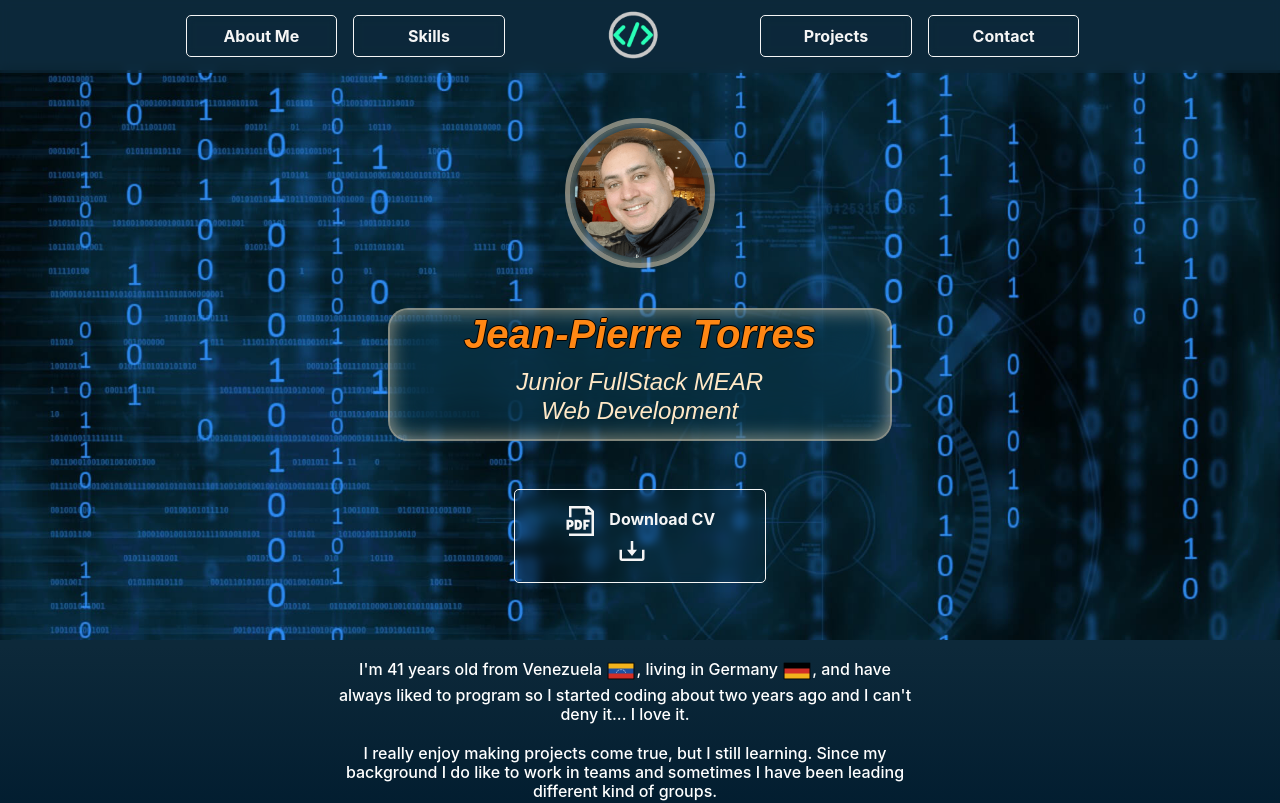
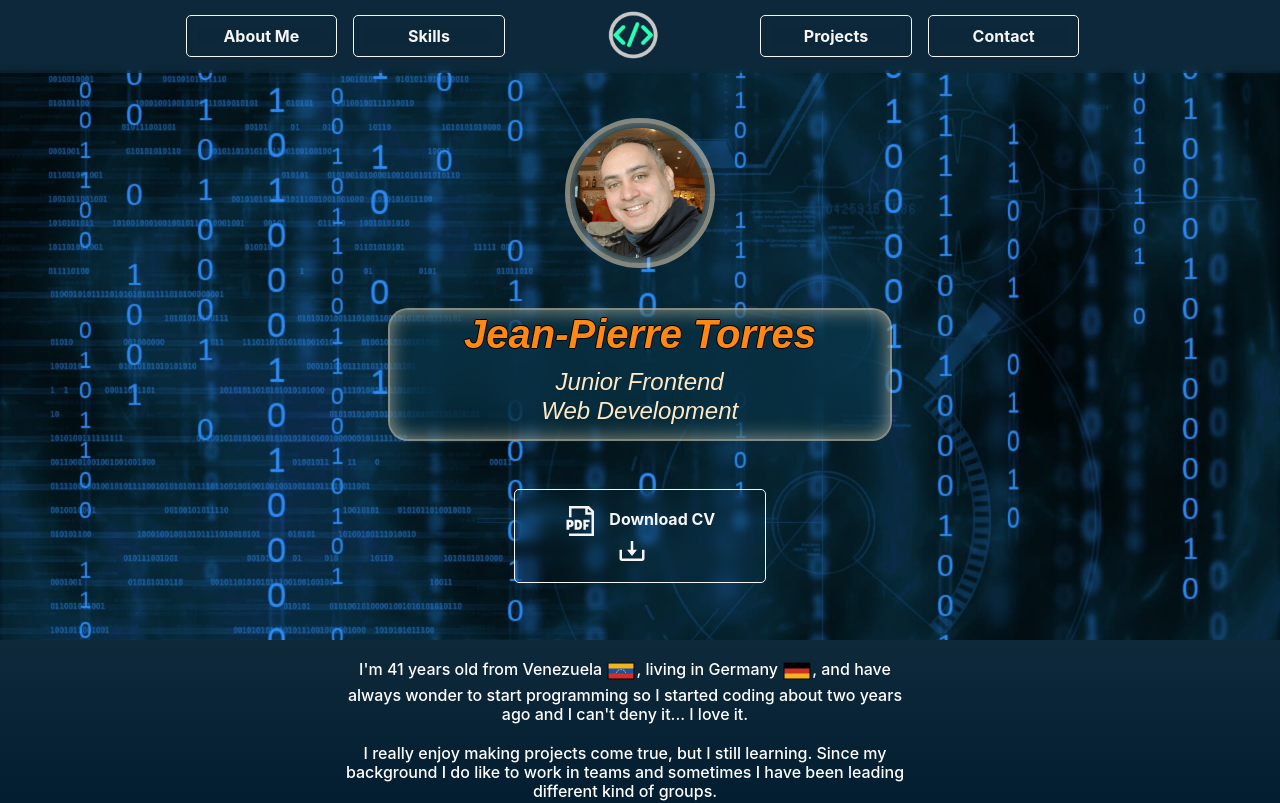
Before and after one commit to jpta24/My_Portafolio, a React (Create React App) app: page / in a window 1280 px wide. Shown: the top 803 px of the page. Built offline with nearby package versions, Linux system fonts and the light colour scheme.

Commit message:
Minor changes

```diff
--- a/src/Components/Body/AboutMe.tsx
+++ b/src/Components/Body/AboutMe.tsx
@@ -32,8 +32,8 @@ const AboutMe = () => {
 						I'm 41 years old from Venezuela{' '}
 						<img className='flag' src={VEflag} alt='flag' />
 						, living in Germany <img className='flag' src={GEflag} alt='flag' />
-						, and have always liked to program so I started coding about two
-						years ago and I can't deny it... I love it. <br></br>
+						, and have always wonder to start programming so I started coding
+						about two years ago and I can't deny it... I love it. <br></br>
 						<br></br> I really enjoy making projects come true, but I still
 						learning. Since my background I do like to work in teams and
 						sometimes I have been leading different kind of groups.
--- a/src/Components/Body/Hero.tsx
+++ b/src/Components/Body/Hero.tsx
@@ -16,7 +16,7 @@ const Hero = () => {
 				<div className='text-center text--content '>
 					<h1 className='title'>Jean-Pierre Torres</h1>
 					<h2 className='description animate__animated animate__zoomIn'>
-						Junior FullStack MEAR <br></br>
+						Junior Frontend <br></br>
 						Web Development
 					</h2>
 				</div>
```
